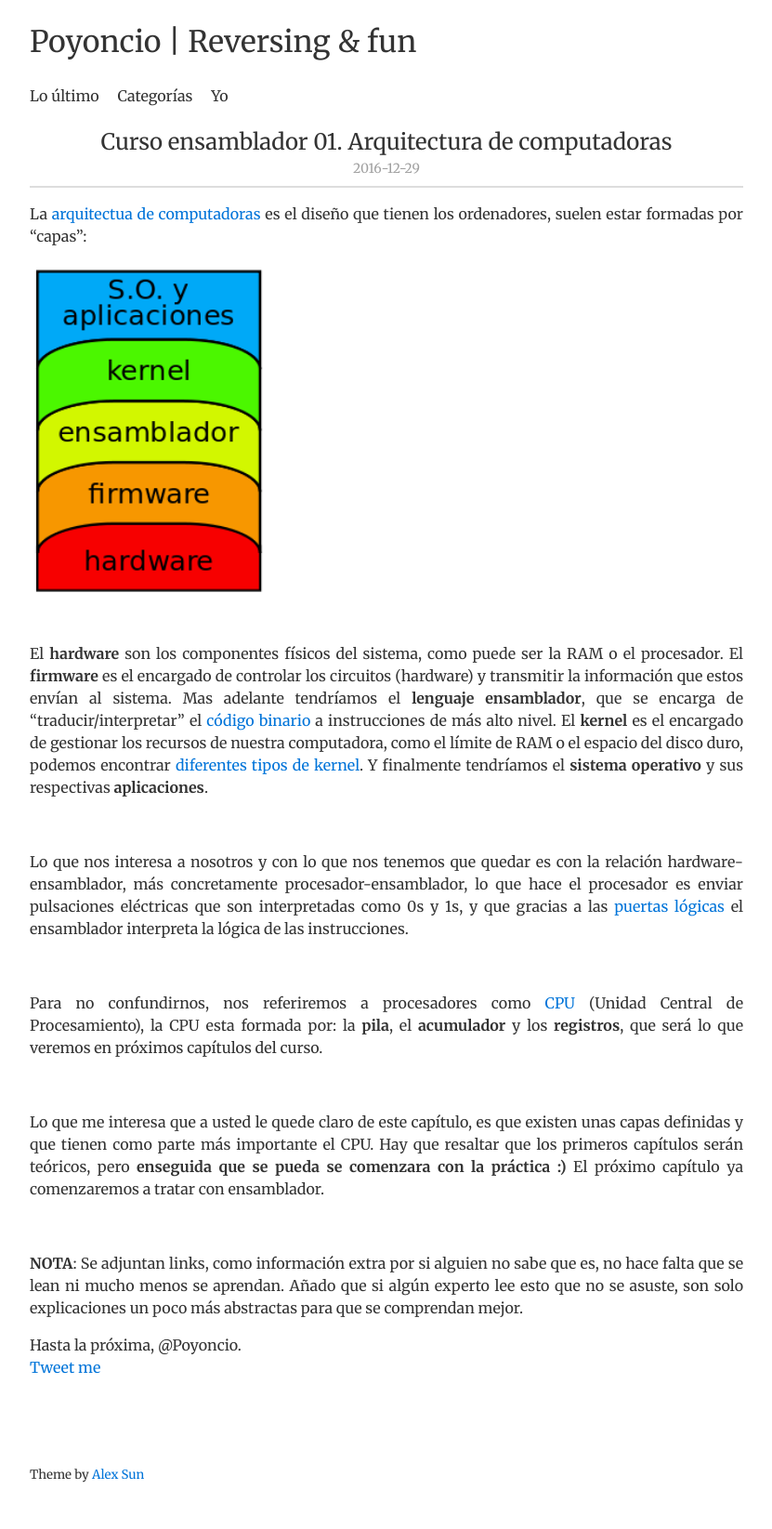
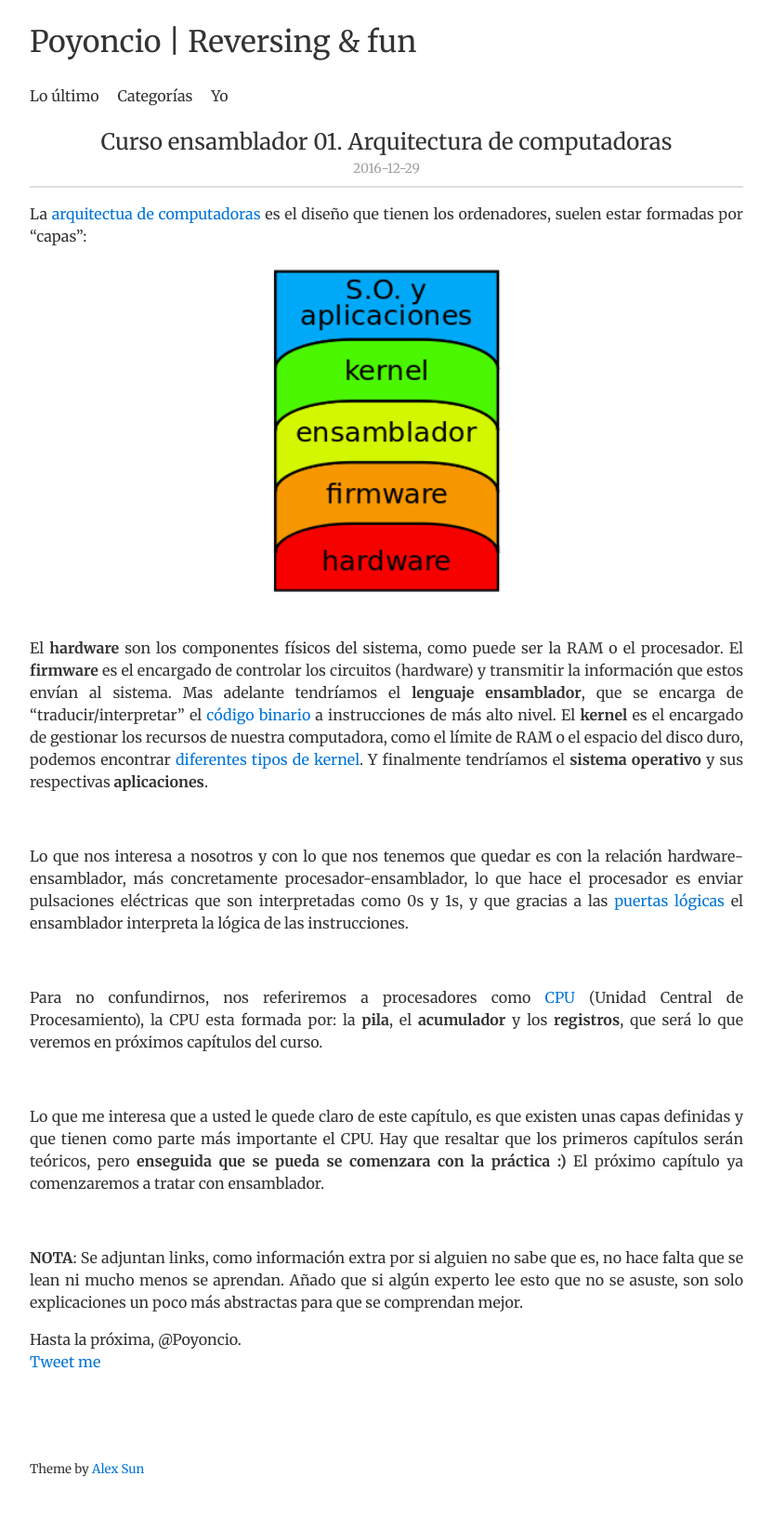
Before and after one commit to Poyoncio/poyoweb, a Jekyll site: the page built from _posts/2016-12-29-Curso-ensamblador-01-Arquitectura-de-computadoras.md, in a window 1280 px wide. Shown: the whole page at 93% size, without its empty margins (224-1055 px from the left). Built offline with Jekyll 4.4.1, drawn with Linux system fonts in a browser that asks for light colours; nearby versions of some CDN libraries; comment, search, counter and statistics services are not loaded.

Commit message:
Update _base.scss

```diff
--- a/_sass/_base.scss
+++ b/_sass/_base.scss
@@ -41,7 +41,9 @@ blockquote {
 }
 img {
     max-width: 100%;
-    text-align: center
+
+    display:block;
+    margin: 0 auto;
 }
 table {
     border-collapse: separate;
```
